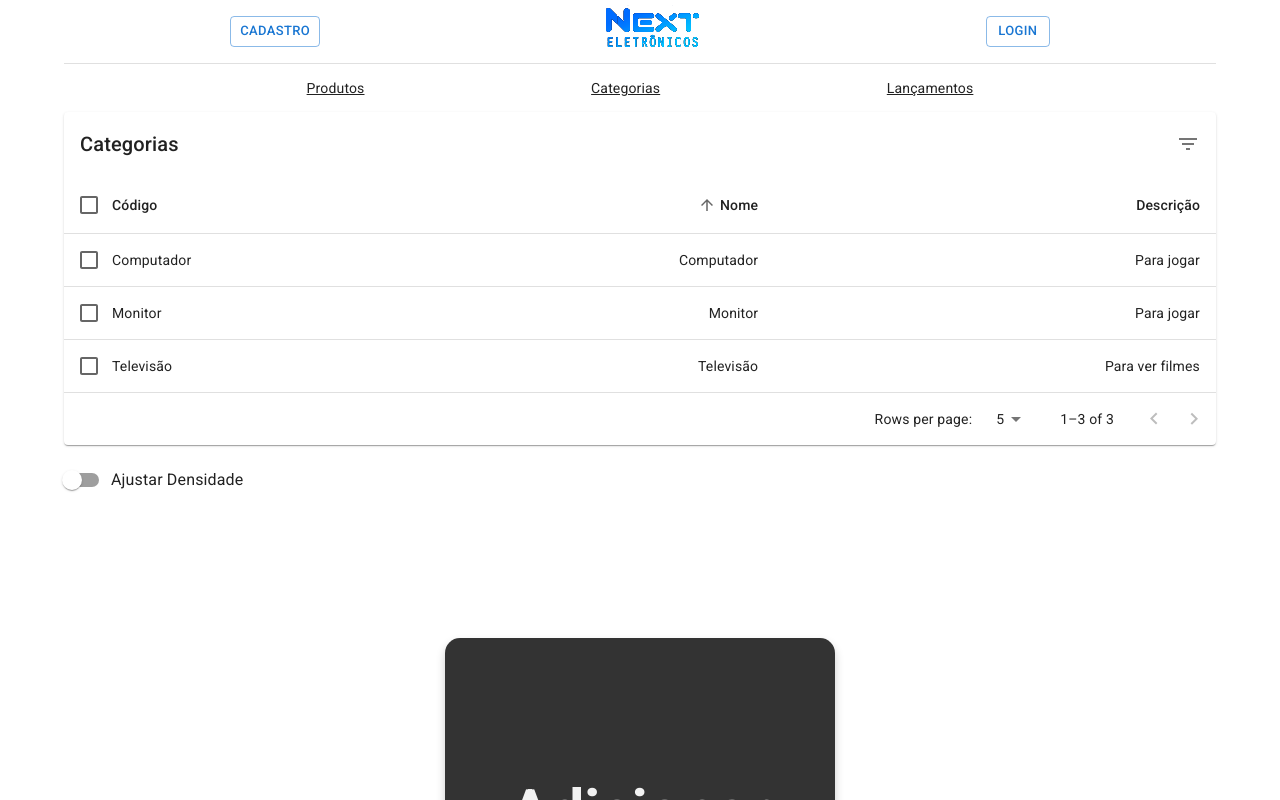
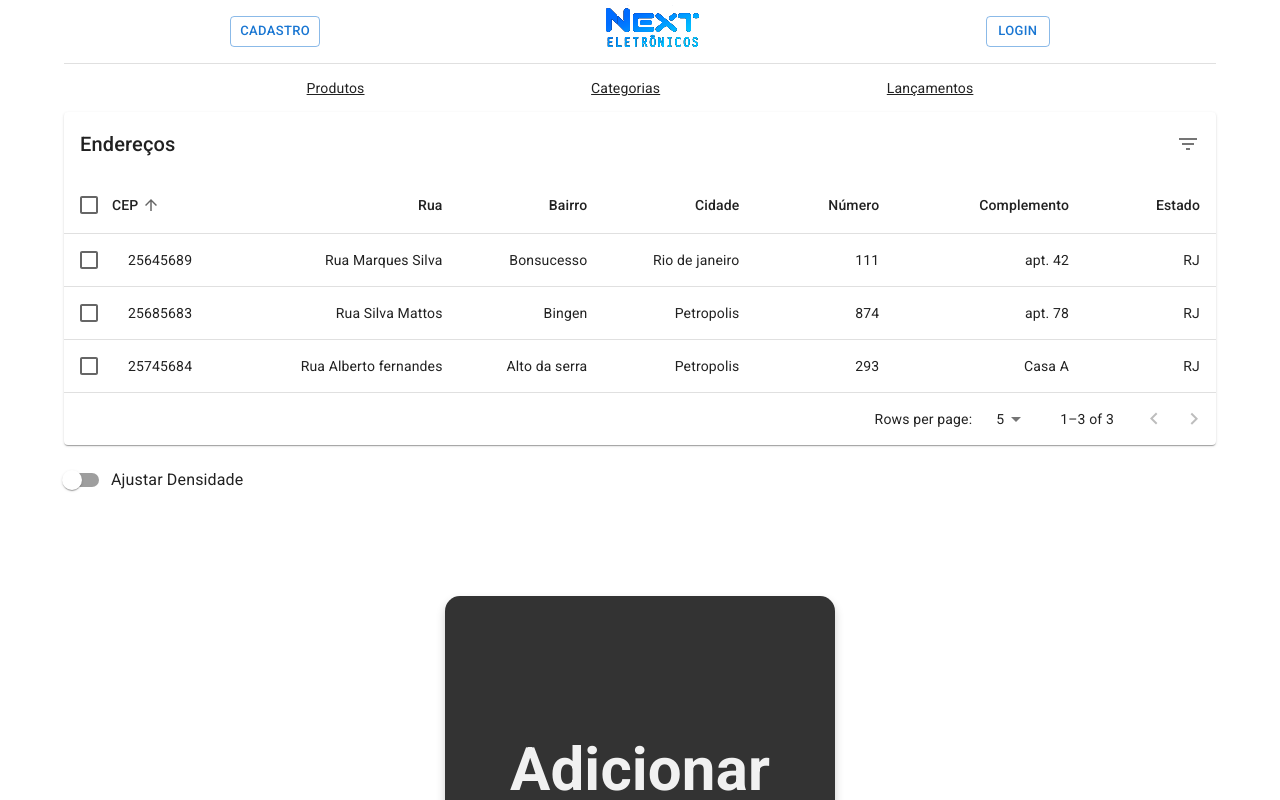
Before and after one commit to ViniciusCTeixeira/SerratecReactProject, a React (Vite) app: page /endereco in a window 1280 px wide. Shown: the top 800 px of the page. Built offline with nearby package versions, Linux system fonts and the light colour scheme.

Commit message:
endereço

```diff
--- a/src/Pages/Endereco/Add.tsx
+++ b/src/Pages/Endereco/Add.tsx
@@ -2,8 +2,9 @@ import React, {useState} from 'react';
 import "../../Assets/Styles/CategoriaStyle.css"
 
 export const Add = () =>{
-    const [nome, setNome] = useState("");
-    const [descricao, setDescricao] = useState("");
+    const [cep, setCep] = useState("");
+    const [numero, setNumero] = useState("");
+    const [complemento, setComplemento] = useState("");
 
     return (
         <div className='container'>
@@ -14,15 +15,21 @@ export const Add = () =>{
                             <h1>Adicionar</h1>
                         </div>
                         <div className='wrap-input'>
-                            <label className='focus-input' htmlFor="nome">Nome</label>
-                            <input className={nome !== "" ? "has-val input" : "input"} type="nome" name="nome"
-                                   id="nome" value={nome} onChange={(e) => setNome(e.target.value)}></input>
+                            <label className='focus-input' htmlFor="cep">CEP</label>
+                            <input className={cep !== "" ? "has-val input" : "input"} type="cep" name="cep"
+                                   id="cep" value={cep} onChange={(e) => setCep(e.target.value)}></input>
                         </div>
                         <div className="wrap-input">
-                            <label className='focus-input' htmlFor="descricao">Descrição</label>
-                            <input className={descricao !== "" ? "has-val input" : "input"} type="descricao"
-                                   name="descricao" id="descricao" value={descricao}
-                                   onChange={(e) => setDescricao(e.target.value)}></input>
+                            <label className='focus-input' htmlFor="numero">Número</label>
+                            <input className={numero !== "" ? "has-val input" : "input"} type="numero"
+                                   name="numero" id="numero" value={numero}
+                                   onChange={(e) => setNumero(e.target.value)}></input>
+                        </div>
+                        <div className="wrap-input">
+                            <label className='focus-input' htmlFor="complemento">Complemento</label>
+                            <input className={complemento !== "" ? "has-val input" : "input"} type="complemento"
+                                   name="complemento" id="complemento" value={complemento}
+                                   onChange={(e) => setComplemento(e.target.value)}></input>
                         </div>
                         <div className="ccontainer-login-form-btn">
                             <button className='login-form-btn' type="submit">Enviar</button>
--- a/src/Pages/Endereco/Endereco.tsx
+++ b/src/Pages/Endereco/Endereco.tsx
@@ -23,24 +23,32 @@ import {visuallyHidden} from '@mui/utils';
 import {Add} from './Add'
 
 interface Data {
-    codigo: number;
-    nome: string;
-    descricao: string;
+    cep: string;
+    rua: string;
+    bairro: string;
+    cidade: string;
+    numero: number;
+    complemento: string;
+    estado: string;
 }
 
-function createData(  codigo: number, nome: string, descricao: string): Data {
+function createData(  cep: string, rua: string, bairro: string, cidade: string, numero: number, complemento: string, estado: string): Data {
     return {
-       codigo,
-       nome,
-       descricao
+       cep,
+       rua,
+       bairro,
+       cidade,
+       numero,
+       complemento,
+       estado
 
     };
 }
 
 const rows = [
-    createData(1, "Televisão", "Para ver filmes"),
-    createData(2, "Monitor", "Para jogar"),
-    createData(3, "Computador", "Para jogar")
+    createData("25645689", "Rua Marques Silva", "Bonsucesso", "Rio de janeiro", "111", "apt. 42", "RJ"),
+    createData("25745684", "Rua Alberto fernandes", "Alto da serra", "Petropolis", "293", "Casa A", "RJ"),
+    createData("25685683", "Rua Silva Mattos", "Bingen", "Petropolis", "874", "apt. 78", "RJ")
 
 
 ];
@@ -92,22 +100,46 @@ interface HeadCell {
 
 const headCells: readonly HeadCell[] = [
     {
-        id: 'codigo',
+        id: 'cep',
         numeric: false,
         disablePadding: true,
-        label: 'Código',
+        label: 'CEP',
     },
     {
-        id: 'nome',
+        id: 'rua',
         numeric: true,
         disablePadding: false,
-        label: 'Nome',
+        label: 'Rua',
     },
     {
-        id: 'descricao',
+        id: 'bairro',
         numeric: true,
         disablePadding: false,
-        label: 'Descrição',
+        label: 'Bairro',
+    },
+    {
+        id: 'cidade',
+        numeric: true,
+        disablePadding: false,
+        label: 'Cidade',
+    },
+    {
+        id: 'numero',
+        numeric: true,
+        disablePadding: false,
+        label: 'Número',
+    },
+    {
+        id: 'complemento',
+        numeric: true,
+        disablePadding: false,
+        label: 'Complemento',
+    },
+    {
+        id: 'estado',
+        numeric: true,
+        disablePadding: false,
+        label: 'Estado',
     },
 
 ];
@@ -203,7 +235,7 @@ const EnhancedTableToolbar = (props: EnhancedTableToolbarProps) => {
                     id="tableTitle"
                     component="div"
                 >
-                    Categorias
+                    Endereços
                 </Typography>
             )}
             {numSelected > 0 ? (
@@ -225,7 +257,7 @@ const EnhancedTableToolbar = (props: EnhancedTableToolbarProps) => {
 
 export function Endereco() {
     const [order, setOrder] = React.useState<Order>('asc');
-    const [orderBy, setOrderBy] = React.useState<keyof Data>('nome');
+    const [orderBy, setOrderBy] = React.useState<keyof Data>('cep');
     const [selected, setSelected] = React.useState<readonly string[]>([]);
     const [page, setPage] = React.useState(0);
     const [dense, setDense] = React.useState(false);
@@ -246,19 +278,19 @@ export function Endereco() {
 
     const handleSelectAllClick = (event: React.ChangeEvent<HTMLInputElement>) => {
         if (event.target.checked) {
-            const newSelecteds = rows.map((n) => n.nome);
+            const newSelecteds = rows.map((n) => n.cep);
             setSelected(newSelecteds);
             return;
         }
         setSelected([]);
     };
 
-    const handleClick = (event: React.MouseEvent<unknown>, nome: string) => {
-        const selectedIndex = selected.indexOf(nome);
+    const handleClick = (event: React.MouseEvent<unknown>, cep: string) => {
+        const selectedIndex = selected.indexOf(cep);
         let newSelected: readonly string[] = [];
 
         if (selectedIndex === -1) {
-            newSelected = newSelected.concat(selected, nome);
+            newSelected = newSelected.concat(selected, cep);
         } else if (selectedIndex === 0) {
             newSelected = newSelected.concat(selected.slice(1));
         } else if (selectedIndex === selected.length - 1) {
@@ -286,7 +318,7 @@ export function Endereco() {
         setDense(event.target.checked);
     };
 
-    const isSelected = (nome: string) => selected.indexOf(nome) !== -1;
+    const isSelected = (cep: string) => selected.indexOf(cep) !== -1;
 
     // Avoid a layout jump when reaching the last page with empty rows.
     const emptyRows =
@@ -315,17 +347,17 @@ export function Endereco() {
                             {stableSort(rows, getComparator(order, orderBy))
                                 .slice(page * rowsPerPage, page * rowsPerPage + rowsPerPage)
                                 .map((row, index) => {
-                                    const isItemSelected = isSelected(row.nome);
+                                    const isItemSelected = isSelected(row.cep);
                                     const labelId = `enhanced-table-checkbox-${index}`;
 
                                     return (
                                         <TableRow
                                             hover
-                                            onClick={(event) => handleClick(event, row.nome)}
+                                            onClick={(event) => handleClick(event, row.cep)}
                                             role="checkbox"
                                             aria-checked={isItemSelected}
                                             tabIndex={-1}
-                                            key={row.nome}
+                                            key={row.cep}
                                             selected={isItemSelected}
                                         >
                                             <TableCell padding="checkbox">
@@ -341,12 +373,16 @@ export function Endereco() {
                                                 component="th"
                                                 id={labelId}
                                                 scope="row"
-                                                padding="none"
+                                                padding="cep"
                                             >
-                                                {row.nome}
+                                                {row.cep}
                                             </TableCell>
-                                            <TableCell align="right">{row.nome}</TableCell>
-                                            <TableCell align="right">{row.descricao}</TableCell>
+                                            <TableCell align="right">{row.rua}</TableCell>
+                                            <TableCell align="right">{row.bairro}</TableCell>
+                                            <TableCell align="right">{row.cidade}</TableCell>
+                                            <TableCell align="right">{row.numero}</TableCell>
+                                            <TableCell align="right">{row.complemento}</TableCell>
+                                            <TableCell align="right">{row.estado}</TableCell>
                                         </TableRow>
                                          );
                                 })}
```
